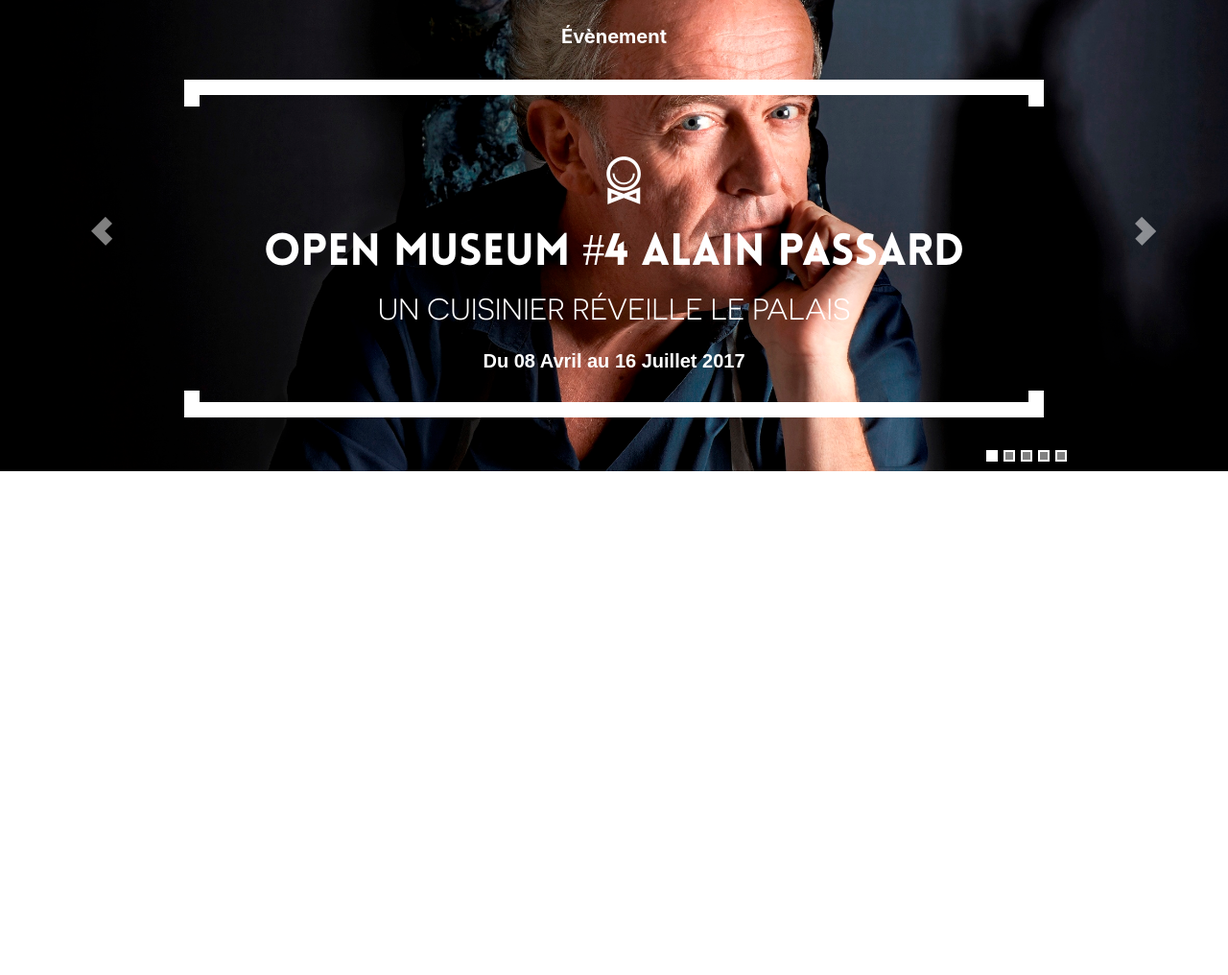
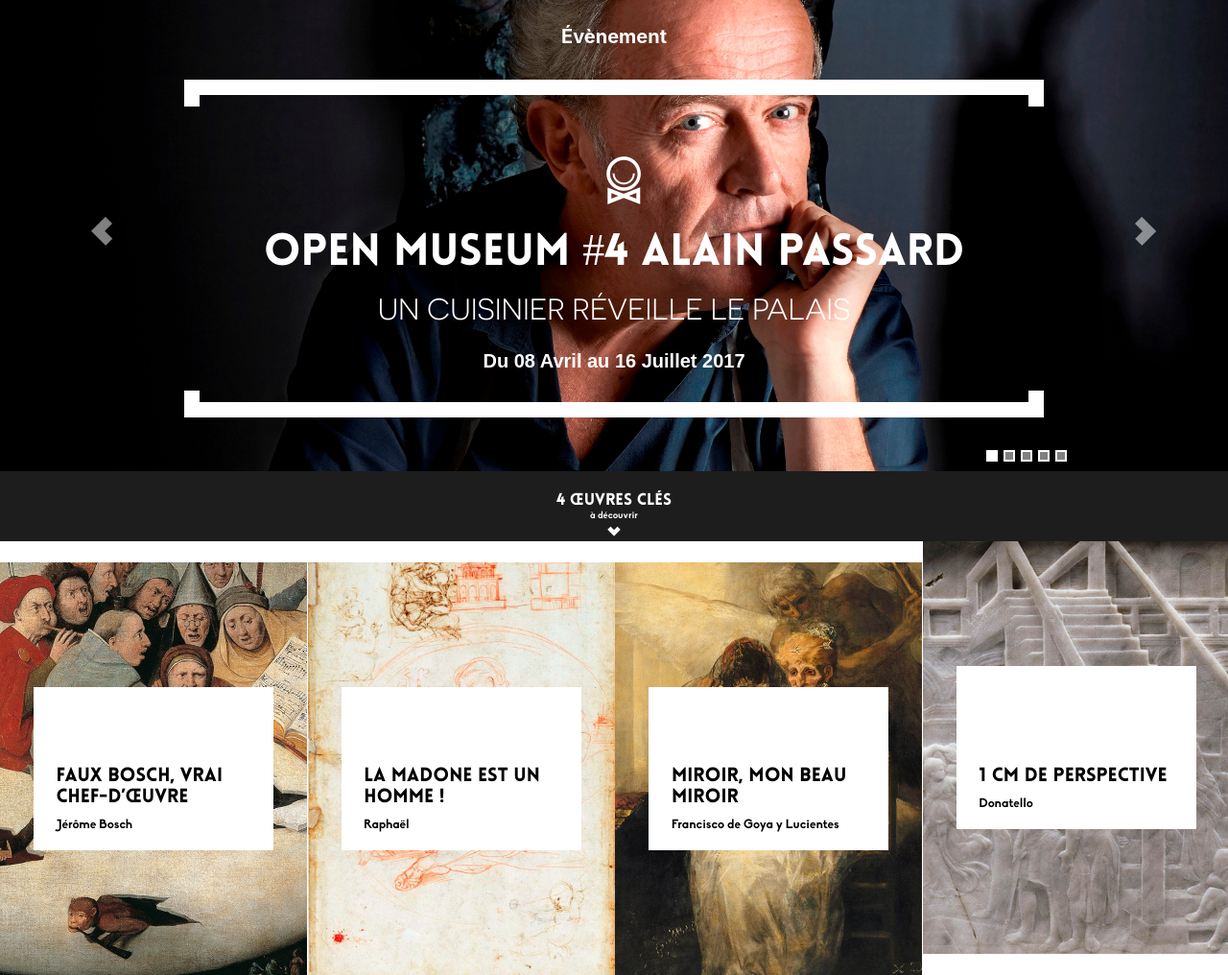
Before and after one commit to gustavofringe/semaine10-Morad, a plain HTML site: page index.html in a window 1280 px wide. Shown: the part 509-1525 px from the top of the page at 96% size. Before the commit the page ends 1000 px from the top, so only its background shows below. Drawn offline with nearby package versions, Linux system fonts and the light colour scheme; files whose address does not match are found by name.

Commit message:
integrate part (oeuvre d'art) in index.html and main.css

```diff
--- a/css/main.css
+++ b/css/main.css
@@ -437,6 +437,93 @@ textarea {
        /*==================*/
        /*END OF SECTION EVENEMENT*/
        /*==================*/
+       /*~~~~~~~~~~~~~~~~~~~~~~~~~~~~~~~~~~~~~~~~~~~~~~~~~~~~~~~~~~~~~~*/
+
+       /*==================*/
+       /*SECTION OEUVRE*/
+       /*==================*/
+       #titregalerie
+       {
+         text-align: center;
+         color: #FFF;
+         background-color: #1D1D1E;
+       }
+
+       #titregalerie h3
+       {
+         font-family: "lovelo";
+         font-size: 17px;
+         padding-top: 22px;
+       }
+
+       #titregalerie p
+       {
+         font-family: "biko";
+         font-size: 10px;
+         margin-top: -10px;
+         margin-bottom: -5px;
+       }
+
+       #titregalerie i
+       {
+         font-size: 10px;
+         margin-right: 20px;
+         color: inherit;
+       }
+
+       #oeuvreclé div
+       {
+         background-repeat: no-repeat;
+         background-size: cover;
+         background-position: center;
+         height: 430px;
+         display: flex;
+       }
+
+       #oeuvreclé div:nth-child(1)
+       {
+         background-image: url(../img/1eOeuvre.jpg);
+       }
+
+       #oeuvreclé div:nth-child(2)
+       {
+         background-image: url(../img/2eOeuvre.jpg);
+       }
+
+       #oeuvreclé div:nth-child(3)
+       {
+         background-image: url(../img/3eOeuvre.jpg);
+       }
+
+       #oeuvreclé div:nth-child(4)
+       {
+         background-image: url(../img/4eOeuvre.jpg);
+       }
+
+       #oeuvreclé .whiteArt
+       {
+         align-content: flex-end;
+         width: 250px;
+         height: 170px;
+         background-color: #FFF;
+         margin: auto;
+         padding: 23.5px 20px 0px 23.5px;
+         color: black;
+       }
+
+       #oeuvreclé .whiteArt h3
+       {
+         font-family: "lovelo";
+         font-size: 20px;
+       }
+
+       #oeuvreclé .whiteArt p
+       {
+         font-family: "biko";
+         font-size: 13px;
+       }
+
+
 
    /*========MEDIA QUERIES DESKTOP LARGE========*/
    /*============================================*/
--- a/index.html
+++ b/index.html
@@ -252,6 +252,61 @@
           </section>
           <!-- END OF SECTION EVENEMENT -->
 
+            <!-- START OF SECTION OEUVRE CLéS -->
+            <section id="titregalerie">
+              <h3>4 œuvres clés </h3>
+              <p>à découvrir</p>
+              <i class="icon flaticon-uniE93D"></i>
+            </section>
+            <section id="oeuvreclé">
+              <div>
+                <article class="whiteArt">
+                  <h3>Faux Bosch, vrai chef-d’œuvre </h3>
+                  <p>Jérôme Bosch</p>
+                </article>
+              </div>
+              <div>
+                <article class="whiteArt">
+                  <h3>La Madone est un homme !</h3>
+                  <p>Raphaël</p>
+                </article>
+              </div>
+              <div>
+                <article class="whiteArt">
+                  <h3>Miroir, mon beau miroir</h3>
+                  <p>Francisco de Goya y Lucientes</p>
+                </article>
+              </div>
+              <div>
+                <article class="whiteArt">
+                  <h3>1 cm de perspective</h3>
+                  <p>Donatello</p>
+                </article>
+              </div>
+
+
+
+
+
+
+
+
+
+
+
+              </section>
+
+
+
+
+
+
+
+
+
+
+            <!-- END OF SECTION OEUVRE CLéS -->
+
 
 
 <!-- script  -->
```
Also changed, not shown: img/relieflille.jpg (added), img/rouge.jpg (added), img/selfie.jpg (added), img/solgris.jpg (added).
